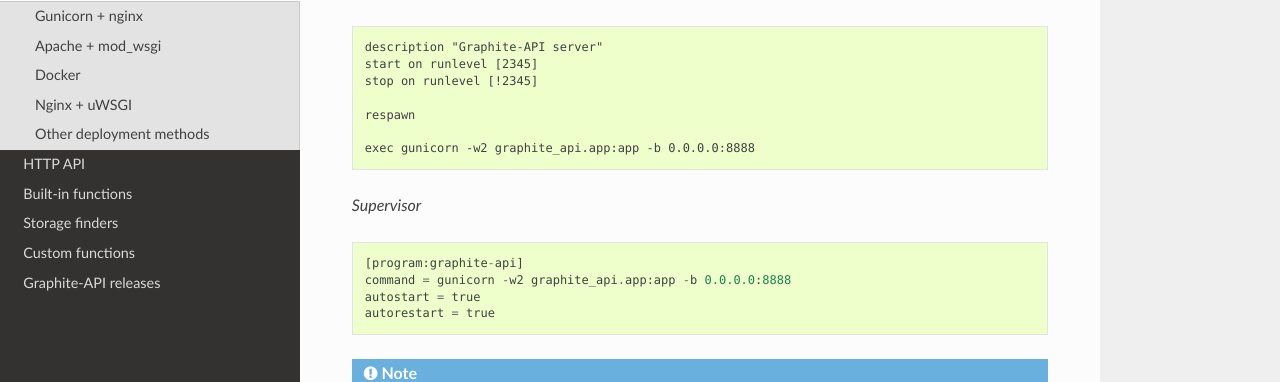
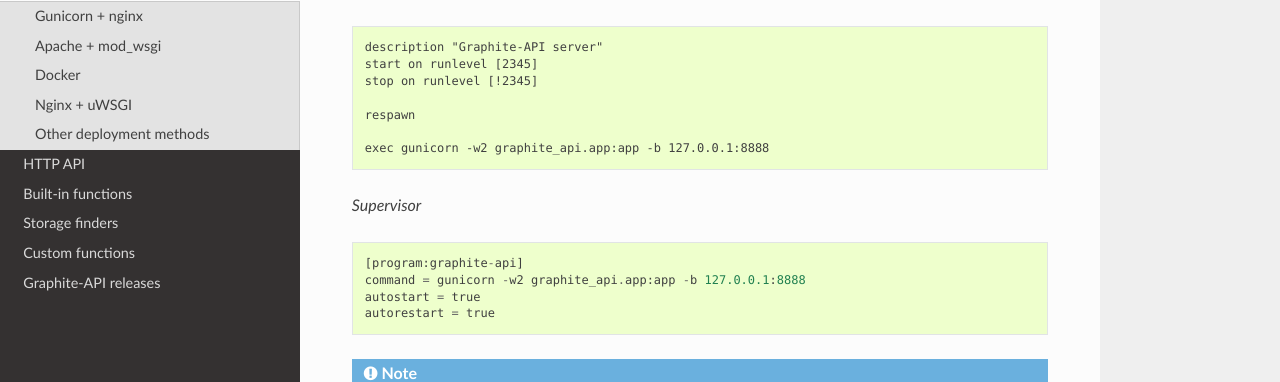
Before and after one commit to brutasse/graphite-api, a Sphinx documentation site: the page built from docs/deployment.rst, in a window 1280 px wide and 900 px high, scrolled down 344 px. Shown: the part 220-602 px from the top of the window. Built offline with Sphinx 7.4.7 and the Read the Docs theme 2.0.0, drawn with Linux system fonts in a browser that asks for light colours.

Commit message:
doc: don't make graphite-api listen to 0.0.0.0
It only needs to listen to 127.0.0.1.

```diff
--- a/docs/deployment.rst
+++ b/docs/deployment.rst
@@ -28,14 +28,14 @@
 
     respawn
 
-    exec gunicorn -w2 graphite_api.app:app -b 0.0.0.0:8888
+    exec gunicorn -w2 graphite_api.app:app -b 127.0.0.1:8888
 
 *Supervisor*
 
 ::
 
     [program:graphite-api]
-    command = gunicorn -w2 graphite_api.app:app -b 0.0.0.0:8888
+    command = gunicorn -w2 graphite_api.app:app -b 127.0.0.1:8888
     autostart = true
     autorestart = true
 
```
